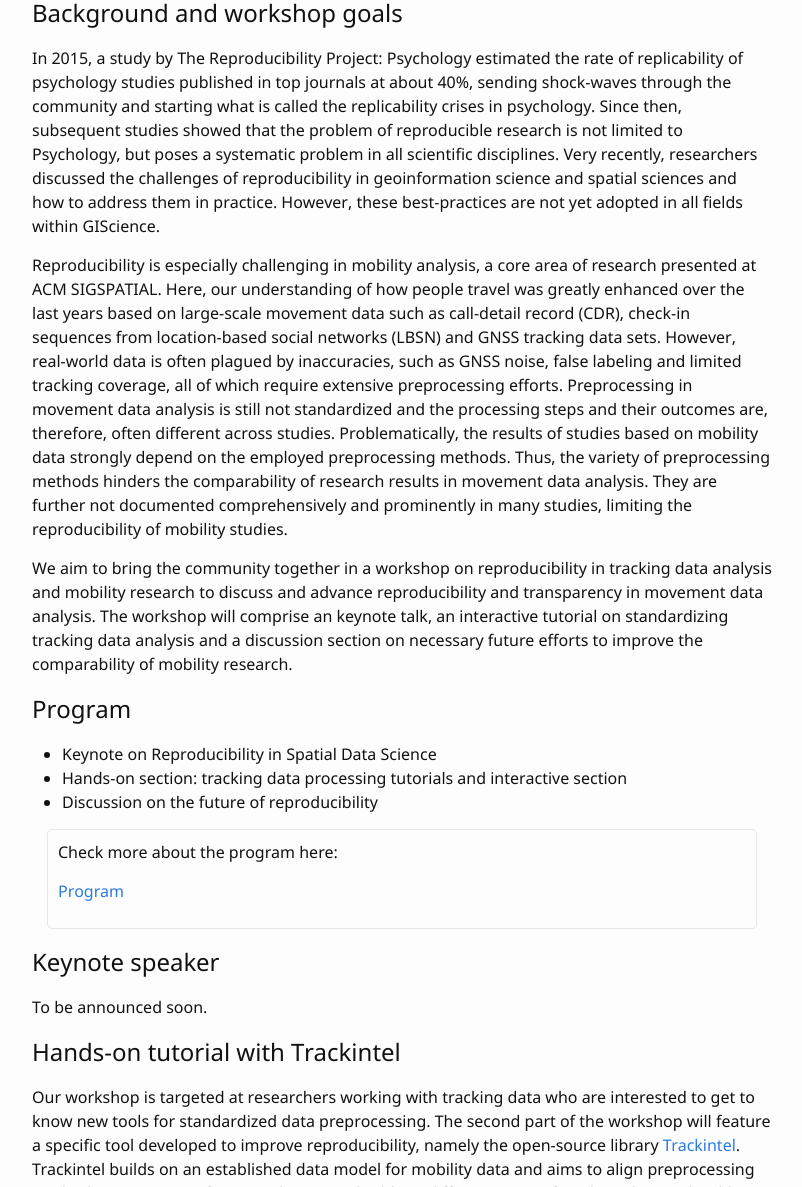
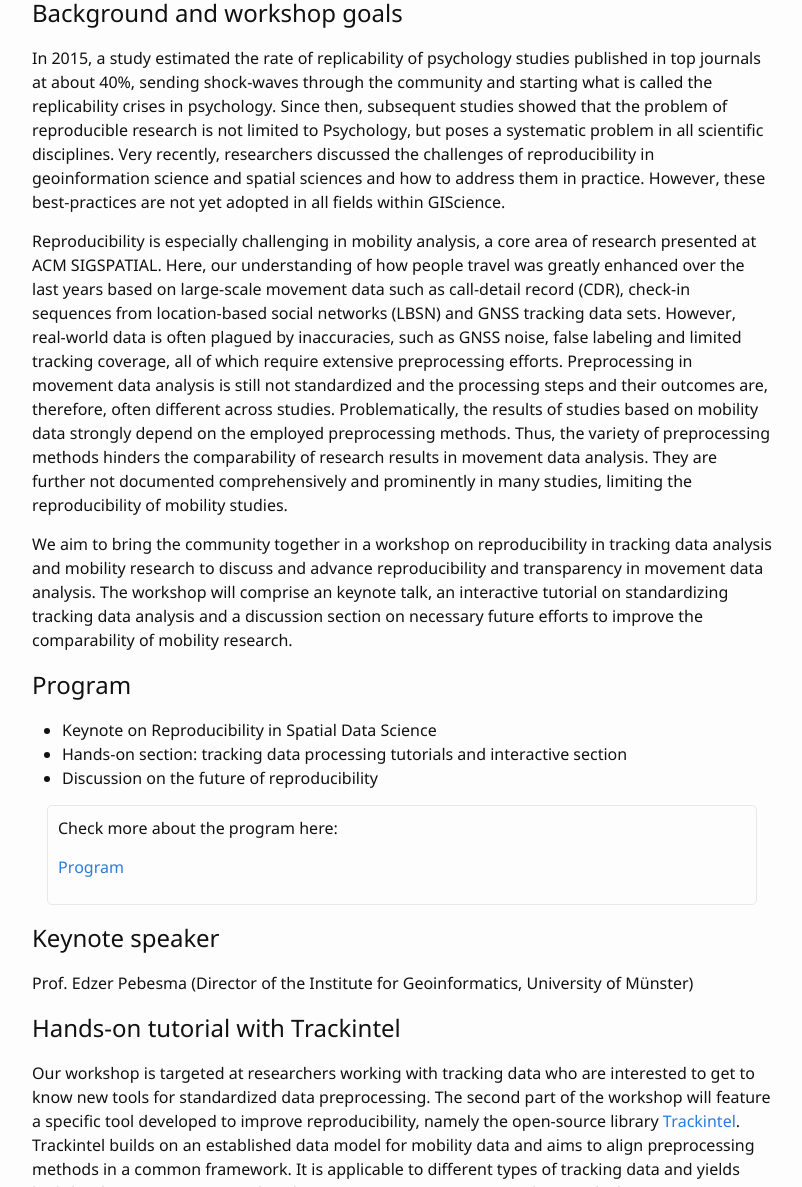
Before and after one commit to mie-lab/reprotrack, a Jekyll site: the page built from index.md, in a window 1280 px wide and 1400 px high, scrolled down 652 px. Shown: the part 213-1400 px from the top of the window, without its empty margins (238-1040 px from the left). Built offline with Jekyll 4.4.1, drawn with Linux system fonts in a browser that asks for light colours.

Commit message:
compress image, update keynote speaker

```diff
--- a/index.md
+++ b/index.md
@@ -6,11 +6,11 @@ title: Home
 
 Co-located with SIGSPATIAL' 23, November 13th (Monday) 2023, Hamburg, Germany
 
-{% include figure.html img="teaser.png" alt="intro image" width="100%" %}
+{% include figure.html img="teaser.jpg" alt="intro image" width="100%" %}
 
 ## Background and workshop goals
 
-In 2015, a study by The Reproducibility Project: Psychology estimated the rate of replicability of psychology studies published in top journals at about 40%, sending shock-waves through the community and starting what is called the replicability crises in psychology. Since then, subsequent studies showed that the problem of reproducible research is not limited to Psychology, but poses a systematic problem in all scientific disciplines. Very recently, researchers discussed the challenges of reproducibility in geoinformation science and spatial sciences and how to address them in practice. However, these best-practices are not yet adopted in all fields within GIScience.
+In 2015, a study estimated the rate of replicability of psychology studies published in top journals at about 40%, sending shock-waves through the community and starting what is called the replicability crises in psychology. Since then, subsequent studies showed that the problem of reproducible research is not limited to Psychology, but poses a systematic problem in all scientific disciplines. Very recently, researchers discussed the challenges of reproducibility in geoinformation science and spatial sciences and how to address them in practice. However, these best-practices are not yet adopted in all fields within GIScience.
 
 Reproducibility is especially challenging in mobility analysis, a core area of research presented at ACM SIGSPATIAL. Here, our understanding of how people travel was greatly enhanced over the last years based on large-scale movement data such as call-detail record (CDR), check-in sequences from location-based social networks (LBSN) and GNSS tracking data sets. However, real-world data is often plagued by inaccuracies, such as GNSS noise, false labeling and limited tracking coverage, all of which require extensive preprocessing efforts.
 Preprocessing in movement data analysis is still not standardized and the processing steps and their outcomes are, therefore, often different across studies. Problematically, the results of studies based on mobility data strongly depend on the employed preprocessing methods. Thus, the variety of preprocessing methods hinders the comparability of research results in movement data analysis. They are further not documented comprehensively and prominently in many studies, limiting the reproducibility of mobility studies.
@@ -32,7 +32,7 @@ Check more about the program here:
 
 ## Keynote speaker
 
-To be announced soon.
+Prof. Edzer Pebesma (Director of the Institute for Geoinformatics, University of Münster)
 
 ## Hands-on tutorial with Trackintel
 
```
Also changed, not shown: README.md, 1 other file.
